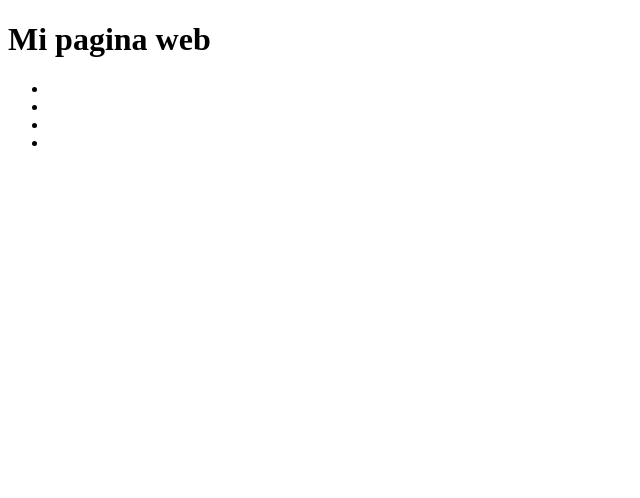
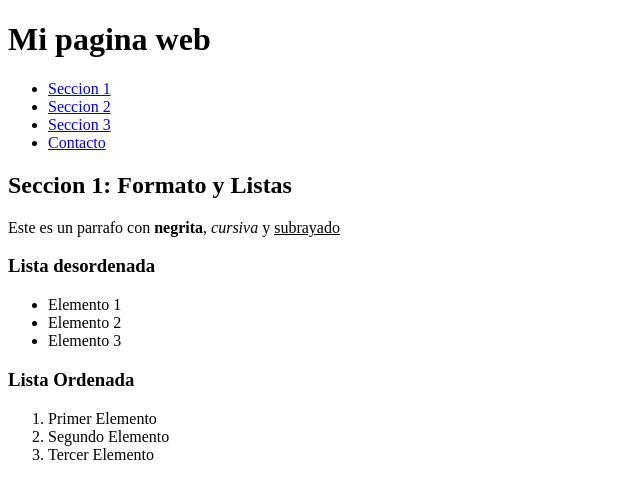
Before and after one commit to pjva/webpapes2, a plain HTML site: page index.html in a window 1280 px wide. Shown: the whole page, without its empty margins (0-640 px from the left). Drawn offline with Linux system fonts and the light colour scheme.

Commit message:
contenido_pricipal

```diff
--- a/index.html
+++ b/index.html
@@ -11,13 +11,39 @@
     <h1>Mi  pagina web</h1>
     <nav>
 <ul>
-    <li><a href="#sección1"></a></li>
-    <li><a href="#sección2"></a></li>
-    <li><a href="#sección3"></a></li>
-    <li><a href="./contacto.html"></a></li>
+    <li><a href="#sección1">Seccion 1</a></li>
+    <li><a href="#sección2">Seccion 2</a></li>
+    <li><a href="#sección3">Seccion 3</a></li>
+    <li><a href="./contacto.html">Contacto</a></li>
 </ul>
     </nav>
 </header>
+<main>
+
+    <!--contendio principal-->
+
+    <section id="seccion1">
+        <h2>Seccion 1: Formato y Listas</h2>
+        <p>Este es un parrafo con <strong>negrita</strong>, <em>cursiva </em> y <u>subrayado</u> </p>
+        <h3>Lista desordenada</h3>
+        <ul>
+            <li>Elemento 1</li>
+            <li>Elemento 2</li>
+            <li>Elemento 3</li>
+        </ul>
+
+        <h3>Lista Ordenada</h3>
+        <ol>
+            <li>Primer Elemento</li>
+            <li>Segundo Elemento</li>
+            <li>Tercer Elemento</li>
+        </ol>
+
+
+    </section>
+
+
+</main>
 
 
 </body>
```
